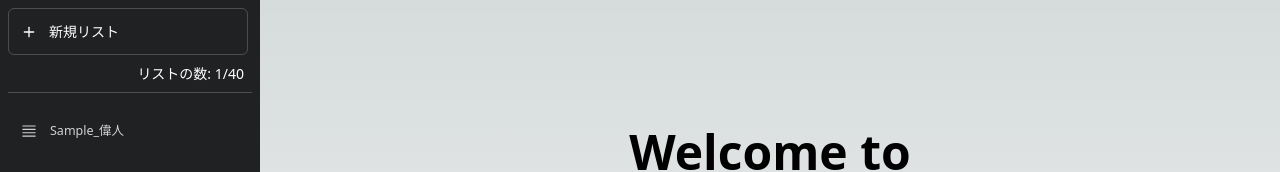
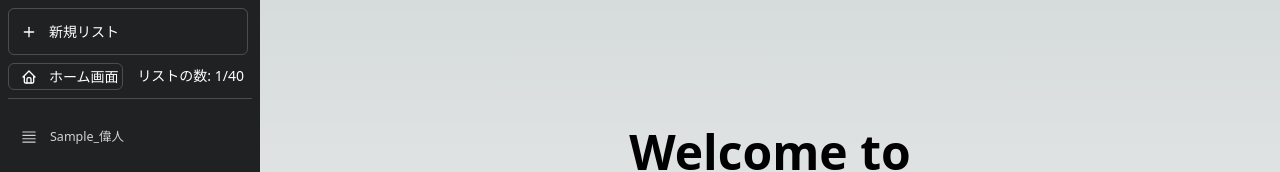
Before and after one commit to NyNaNr/randomNameApp, a Next.js app: page /random_name_app/home in a window 1280 px wide. Shown: the top 172 px of the page. Built offline with nearby package versions, Linux system fonts and the light colour scheme.

Commit message:
ホーム画面へ戻るボタン実装

```diff
--- a/components/Chatbar/ItemCreateButton.tsx
+++ b/components/Chatbar/ItemCreateButton.tsx
@@ -85,9 +85,6 @@ const ItemCreateButton: React.FC<ItemCreateButtonProps> = ({
     }
   }, [setLists]);
 
-  //リストカウント
-  const listCount = "リストの数: " + String(lists.length) + "/40";
-
   return (
     <React.Fragment>
       <div className="flex items-center">
@@ -123,9 +120,6 @@ const ItemCreateButton: React.FC<ItemCreateButtonProps> = ({
           {lists.length >= 40 ? "リスト作成数が上限に達しました" : "新規リスト"}
         </button>
       </div>
-      <div className="show-list-count text-white text-right pr-2 ">
-        {listCount}
-      </div>
     </React.Fragment>
   );
 };
--- a/pages/random_name_app/home.tsx
+++ b/pages/random_name_app/home.tsx
@@ -26,6 +26,9 @@ export default function Home() {
   };
   //ListTitle
   const [listTitle, setListTitle] = useState<string | null>("");
+
+  //リストカウント
+  const listCount = "リストの数: " + String(lists.length) + "/40";
 
   //サイドバー
   const [isOpen, setIsOpen] = useState<boolean>(true);
@@ -76,6 +79,34 @@ export default function Home() {
               setLists={setLists}
               setSelectedListId={setSelectedListId}
             />
+            <div className="underNewButton flex justify-between">
+              <button
+                className=" flex flex-grow mr-3 cursor-pointer select-none items-center gap-3 rounded-md border p-0.5 border-white/20 text-white transition-colors duration-200 hover:bg-gray-500/10"
+                onClick={() => setSelectedListId(null)}
+              >
+                <svg
+                  xmlns="http://www.w3.org/2000/svg"
+                  className="icon icon-tabler icon-tabler-home ml-2.5"
+                  width="16"
+                  height="16"
+                  viewBox="0 0 24 24"
+                  stroke-width="2"
+                  stroke="currentColor"
+                  fill="none"
+                  stroke-linecap="round"
+                  stroke-linejoin="round"
+                >
+                  <path stroke="none" d="M0 0h24v24H0z" fill="none" />
+                  <path d="M5 12l-2 0l9 -9l9 9l-2 0" />
+                  <path d="M5 12v7a2 2 0 0 0 2 2h10a2 2 0 0 0 2 -2v-7" />
+                  <path d="M9 21v-6a2 2 0 0 1 2 -2h2a2 2 0 0 1 2 2v6" />
+                </svg>
+                ホーム画面
+              </button>
+              <div className="show-list-count p-0.5 text-white text-right pr-2 ">
+                {listCount}
+              </div>
+            </div>
             {/*境界線 */}
             <div className="flex border-b border-white/20 "></div>
             {/*サイドバー */}
```
